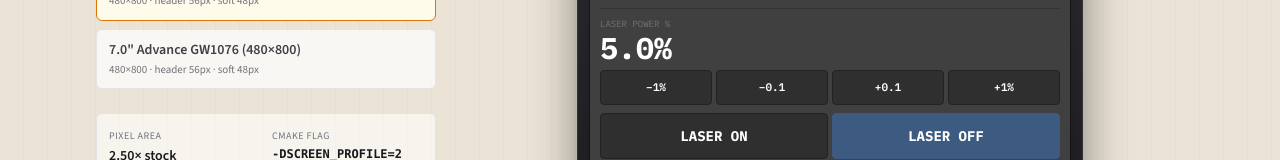
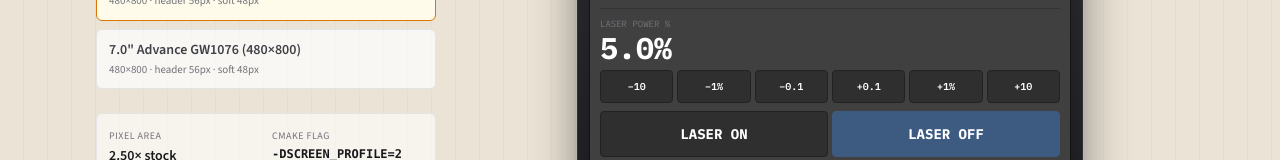
Before and after one commit to MikonosII/pendant-large-display, a Next.js app in the folder simulator/: page / in a window 1280 px wide. Both pictures are taken after a click on the button "FEED". Shown: the part 409-569 px from the top of the page. Built offline with nearby package versions, Linux system fonts and the light colour scheme.

Commit message:
Add ±10% laser power bumpers on FEED tab

```diff
--- a/simulator/src/components/pendant/PendantScreen.tsx
+++ b/simulator/src/components/pendant/PendantScreen.tsx
@@ -1040,12 +1040,14 @@ function FeedView({
         <div className="text-3xl font-bold tabular-nums text-white">
           {laserFeedPct.toFixed(1)}%
         </div>
-        <div className="mt-1 grid grid-cols-4 gap-1">
+        <div className="mt-1 grid grid-cols-6 gap-1">
           {[
+            { d: -10, label: "−10" },
             { d: -1, label: "−1%" },
             { d: -0.1, label: "−0.1" },
             { d: 0.1, label: "+0.1" },
             { d: 1, label: "+1%" },
+            { d: 10, label: "+10" },
           ].map(({ d, label }) => (
             <button
               key={label}
@@ -1057,7 +1059,7 @@ function FeedView({
                   ) / 10
                 )
               }
-              className="rounded-sm border border-[#222] bg-[#2f2f2f] py-2 text-[11px] font-semibold text-white"
+              className="rounded-sm border border-[#222] bg-[#2f2f2f] py-2 text-[10px] font-semibold text-white"
             >
               {label}
             </button>
```
Also changed, not shown: 1 other file (tests, documents, lock files or other folders).
